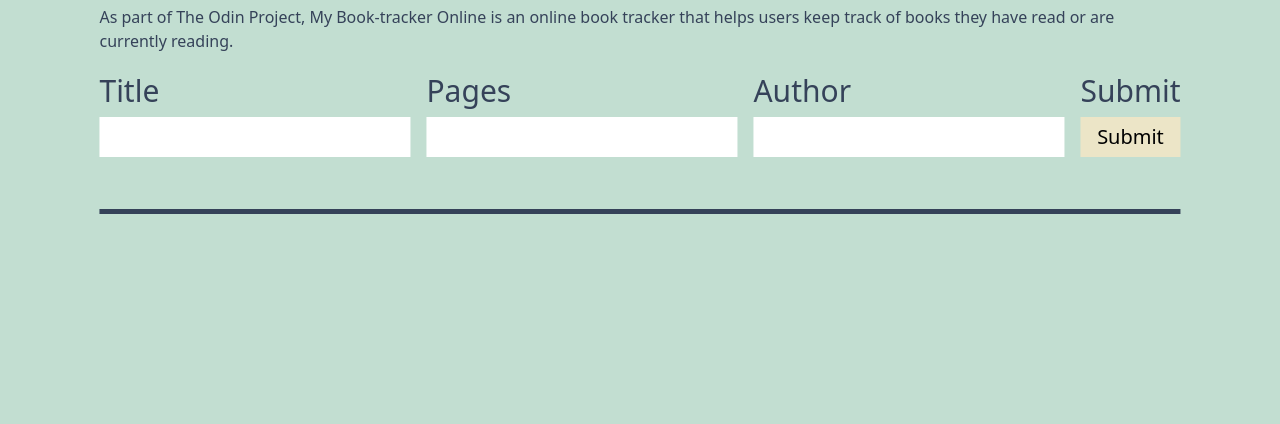
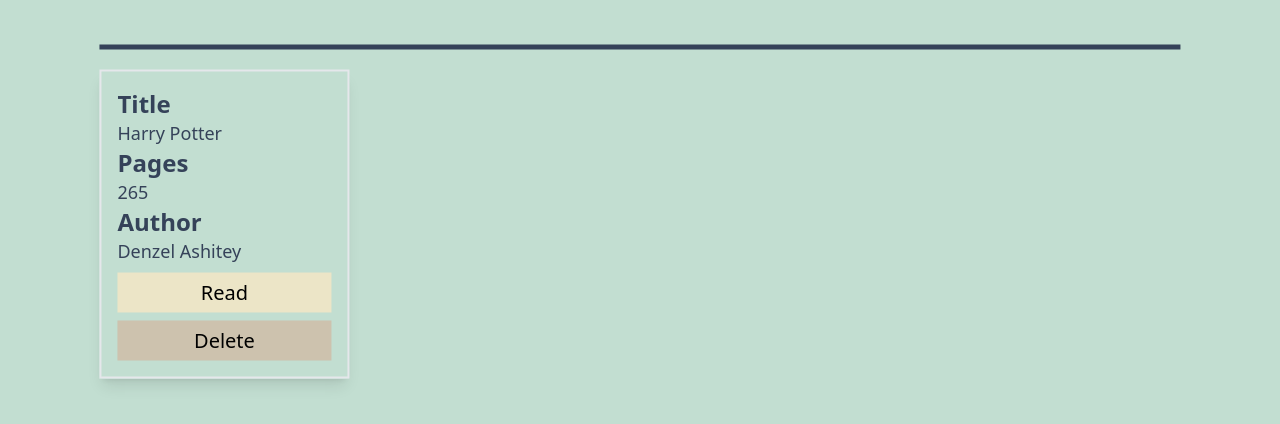
Before and after one commit to DennyDoesFrontend/Book-Tracker-Online, a React (Vite) app: page / in a window 1280 px wide. Shown: the part 338-762 px from the top of the page. Built offline with nearby package versions, Linux system fonts and the light colour scheme.

Commit message:
Card Component Creation

```diff
--- a/src/App.jsx
+++ b/src/App.jsx
@@ -1,9 +1,13 @@
+import Card from "./components/Card";
 import Header from "./components/Header";
 
 export default function App() {
   return (
     <main className="absolute top-1/2 left-1/2 translate-x-[-50%] translate-y-[-50%] flex flex-col gap-[20px]">
       <Header />
+      <div>
+        <Card title="Harry Potter" pages="265" author="Denzel Ashitey" />
+      </div>
     </main>
   )
 }
--- a/src/components/Button.jsx
+++ b/src/components/Button.jsx
@@ -1,8 +1,8 @@
 export default function Button(props) {
     return (
-        <div className="flex flex-col items-start gap-2 flex-1">
+        <div className="flex flex-col items-start gap-2 flex-1 w-full">
             <label className="text-3xl font-medium text-[#354259]">{props.label}</label>
-            <button className="cursor-pointer w-full h-[40px] bg-[#ECE5C7] text-[20px]" type="submit">{props.text}</button>
+            <button style={{ backgroundColor: props.color }}  className={`cursor-pointer w-[100%] h-[40px] text-[20px]`} type="submit">{props.text}</button>
         </div>
     )
 }
--- /dev/null
+++ b/src/components/Card.jsx
@@ -0,0 +1,22 @@
+import Button from "./Button";
+
+export default function Card(props) {
+    return (
+        <div className="flex flex-col items-start w-full p-4 shadow-lg max-w-[250px] border-2">
+            <div>
+                <h5 className="text-2xl text-[#354259] font-semibold">Title</h5>
+                <p className="text-[18px] text-[#354259]">{props.title}</p>
+            </div>
+            <div>
+                <h5 className="text-2xl text-[#354259] font-semibold">Pages</h5>
+                <p className="text-[18px] text-[#354259]">{props.pages}</p>
+            </div>
+            <div>
+                <h5 className="text-2xl text-[#354259] font-semibold">Author</h5>
+                <p className="text-[18px] text-[#354259]">{props.author}</p>
+            </div>
+            <Button text="Read" color="#ECE5C7"/>
+            <Button text="Delete" color="#CDC2AE"/>
+        </div>
+    )
+}
--- a/src/components/Header.jsx
+++ b/src/components/Header.jsx
@@ -10,7 +10,7 @@
                 <Input label="Title" type="text"/>
                 <Input label="Pages" type="number"/>
                 <Input label="Author" type="text"/>
-                <Button label="Submit" text="Submit"/>
+                <Button label="Submit" text="Submit" color="#ECE5C7"/>
             </div>
             <hr className="text-[#CDC2AE] h-[5px] bg-[#354259] border-none"/>
         </>
```
